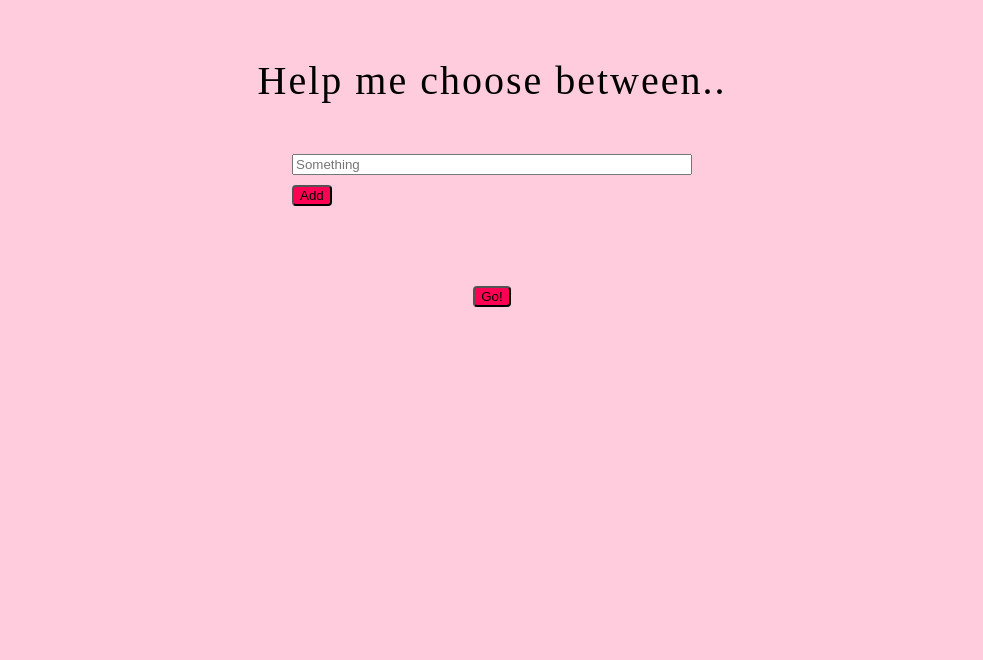
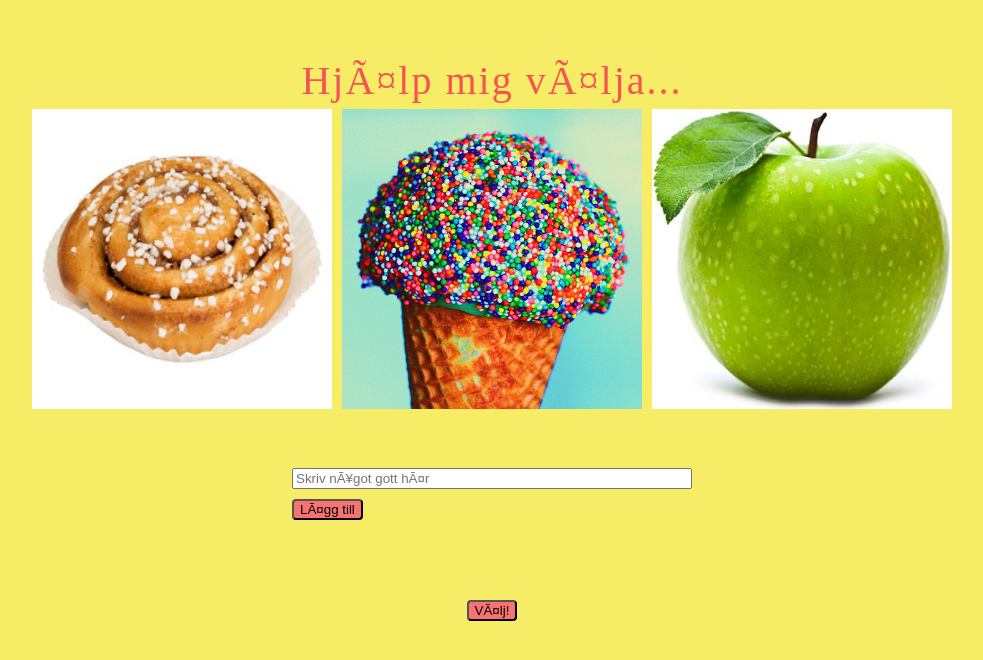
Before and after one commit to annicawentzel/help-me-choose, a plain HTML site: page index.html in a window 1280 px wide. Shown: the part 120-780 px from the top of the page, without its empty margins (148-1131 px from the left). Drawn offline with nearby package versions, Linux system fonts and the light colour scheme.

Commit message:
Bilder och javascript

```diff
--- a/index.html
+++ b/index.html
@@ -2,17 +2,48 @@
 <html lang=en>
   <head>
     <meta charset="utf-utf-8">
-    <title>Help me choose</title>
+    <title>Gottgott</title>
     <link href="./main.css" rel="stylesheet" type="text/css">
   </head>
   <body>
-    <h1>Help me choose between..</h1>
+    <h1 class="title">Hjälp mig välja...</h1>
+    <div class="row">
+     <div class="column">
+       <img src="bulle.jpg" alt="bulle" width="300" height="300">
+     </div>
+     <div class="column">
+       <img src="glass.jpg" alt="glass" width="300" height="300">
+     </div>
+     <div class="column">
+       <img src="apple.jpg" alt="apple" width="300" height="300">
+     </div>
+   </div>
     <div class="inputSection">
       <div class="inputs">
-        <input placeholder="Something"></input>
+        <input placeholder="Skriv något gott här"></input>
         </div>
-        <button class="addOption">Add</button>
+        <button class="addOption">Lägg till</button>
     </div>
-    <button class="goButton">Go!</button>
+    <div class="resultsection"></div>
+    <button class="goButton">Välj!</button>
+
+  <script src="https://code.jquery.com/jquery-3.3.1.min.js"></script>
+  <script>
+    $(function() {
+      $('.resultsection').hide()
+
+      var add_option = function() {
+        $('.inputs').append('<input></input>')
+      }
+
+      $('.addOption').click(add_option);
+
+      var change_colour = function(){
+        $('body').css('background-color', '#fff');
+      };
+
+      $('.title').click(change_colour);
+    })
+  </script>
   </body>
 </html>
--- a/main.css
+++ b/main.css
@@ -4,7 +4,7 @@ body {
   justify-content: center;
   align-items: center;
   margin-top: 150px;
-  background-color: #ffccdd;
+  background-color: #f6ec66;
 }
 
 h1 {
@@ -12,7 +12,11 @@ h1 {
   font-size: 40px;
   letter-spacing: 2px;
   margin-bottom: 0px;
-  font-family: Bevan;
+  color: #f65454;
+}
+
+.title {
+  cursor: pointer;
 }
 
 .inputSection {
@@ -33,10 +37,19 @@ inputs {
 .addOption {
   margin-top: 10px;
   border-radius: 4px;
-  background-color: #ff0055;
+  background-color: #f97272;
 }
 
 .goButton {
   border-radius: 4px;
-  background-color: #ff0055;
+  background-color: #f97272;
 }
+
+.row {
+  display: flex;
+}
+
+.column {
+  flex: 33.33%;
+  padding: 5px;
+}
```
Also changed, not shown: apple.jpg (added), bulle.jpg (added), glass.jpg (added).
